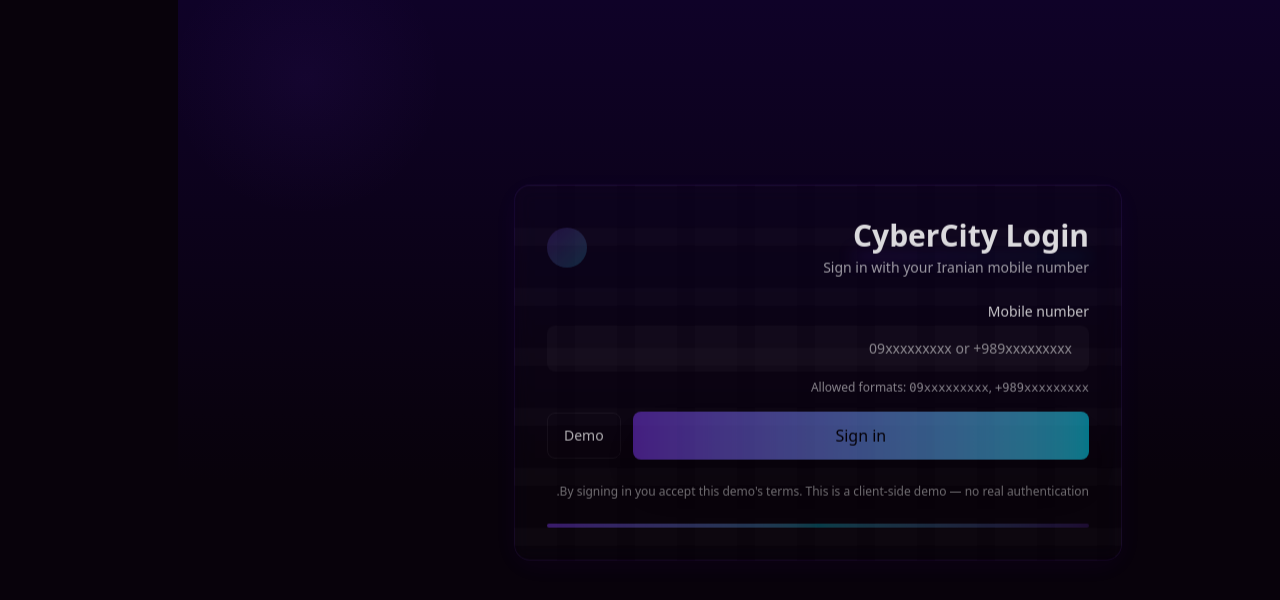
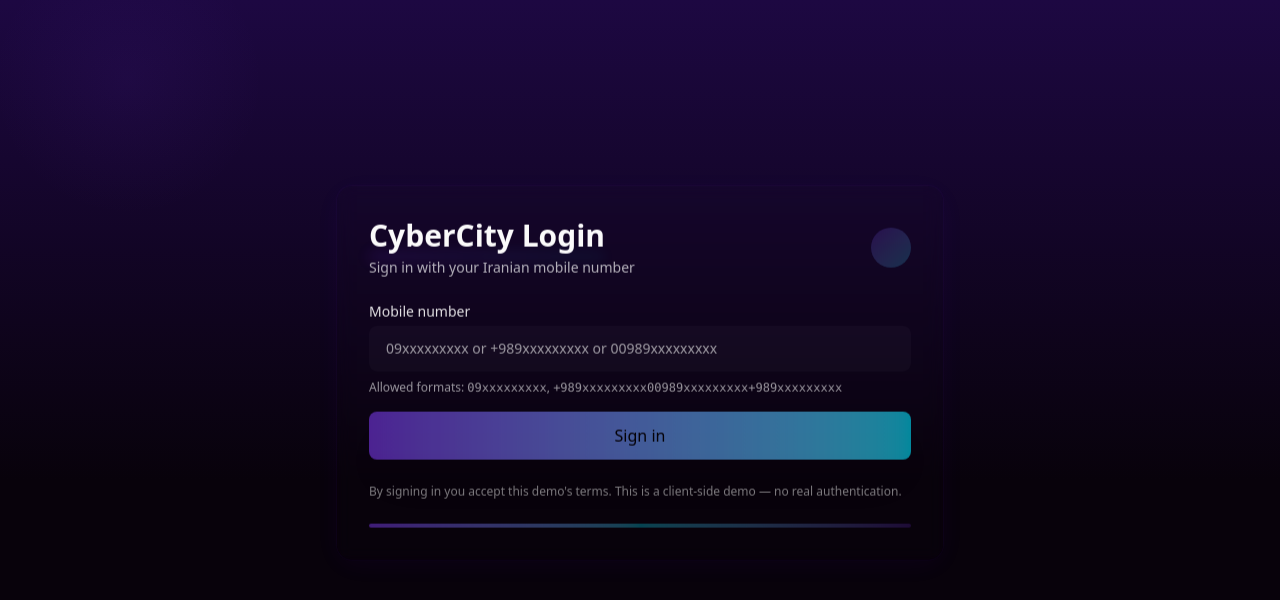
Before and after one commit to AminJsDev/iran-auth, a Next.js app: page /login in a window 1280 px wide. Shown: the top 600 px of the page. Built offline with nearby package versions, Linux system fonts and the light colour scheme.

Commit message:
remove fourhouse desing on the card and made it brighter, made the page ltr.

```diff
--- a/src/app/globals.css
+++ b/src/app/globals.css
@@ -3,11 +3,11 @@
 /* Cyber City custom colors and utilities */
 :root{
   --cyber-bg-1: #08020b; /* very dark */
-  --cyber-bg-2: #0f0228;
+  --cyber-bg-2: #1d0842;
   --cyber-neon: #7c3aed; /* indigo/purple neon */
   --cyber-accent: #00e5ff; /* cyan */
-  --glass: rgba(255,255,255,0.04);
-  --glass-2: rgba(124,58,237,0.08);
+  --glass: rgba(255, 255, 255, 0.121);
+  --glass-2: rgba(124,58,237,0.06);
 }
 
 /* background grid + gradient */
@@ -28,8 +28,8 @@
 
 /* glass card style */
 .card-cyber {
-  background: linear-gradient(180deg, rgba(255,255,255,0.02), rgba(124,58,237,0.03));
-  border: 1px solid rgba(124,58,237,0.12);
+  background: linear-gradient(180deg, rgba(255, 255, 255, 0.09), rgba(124,58,237,0.015));
+  border: 1px solid rgba(124,58,237,0.06);
   backdrop-filter: blur(8px);
 }
 
@@ -53,12 +53,12 @@
 
 /* subtle animated grid lines */
 @keyframes drift {
-  from { transform: translateY(0); opacity: 0.4; }
-  to { transform: translateY(-30px); opacity: 0.9; }
+  from { transform: translateY(0); opacity: 0.80; }
+  to { transform: translateY(-30px); opacity: 1; }
 }
 .bg-grid {
-  background-image: linear-gradient(transparent 70%, rgba(255,255,255,0.02) 71%), linear-gradient(90deg, rgba(255,255,255,0.01) 70%, transparent 71%);
-  background-size: 100% 60px, 60px 100%;
+  background-image: linear-gradient(transparent 100%, rgba(255,255,255,0.02) 71%);
+  background-size: 100% 60px;
   animation: drift 6s linear infinite alternate;
 }
 
--- a/src/app/layout.tsx
+++ b/src/app/layout.tsx
@@ -9,7 +9,7 @@
 
 export default function RootLayout({ children }: { children: React.ReactNode }) {
   return (
-    <html lang="fa" dir="rtl">
+    <html lang="en" dir="ltr">
       <body className="bg-cyber-bg min-h-screen text-white antialiased">
         {/* neon grid background + container */}
         <div className="min-h-screen w-full flex items-center justify-center">
--- a/src/app/login/page.tsx
+++ b/src/app/login/page.tsx
@@ -99,7 +99,7 @@
           <Input
             id="phone"
             inputMode="numeric"
-            placeholder="09xxxxxxxxx or +989xxxxxxxxx"
+            placeholder="09xxxxxxxxx or +989xxxxxxxxx or 00989xxxxxxxxx"
             aria-invalid={!!errors.phone}
             aria-describedby={errors.phone ? "phone-error" : undefined}
             {...register("phone")}
@@ -116,6 +116,8 @@
             <p className="mt-2 text-xs text-white/60">
               Allowed formats: <span className="font-mono">09xxxxxxxxx</span>,{" "}
               <span className="font-mono">+989xxxxxxxxx</span>
+              <span className="font-mono">00989xxxxxxxxx</span>
+              <span className="font-mono">+989xxxxxxxxx</span>
             </p>
           )}
         </div>
@@ -131,28 +133,7 @@
             {loading || isSubmitting ? "Signing in..." : "Sign in"}
           </Button>
 
-          <button
-            type="button"
-            onClick={() => {
-              // quick demo account (fills a demo number and triggers submit)
-              const demo = "+989123456789";
-              (
-                document.getElementById("phone") as HTMLInputElement | null
-              )?.focus();
-              // set value programmatically
-              const ev = new Event("input", { bubbles: true });
-              const el = document.getElementById(
-                "phone"
-              ) as HTMLInputElement | null;
-              if (el) {
-                el.value = demo;
-                el.dispatchEvent(ev);
-              }
-            }}
-            className="px-4 py-3 rounded-lg border border-white/6 text-sm text-white/80 hover:bg-white/3"
-          >
-            Demo
-          </button>
+
         </div>
 
         {/* footer small info */}
```
